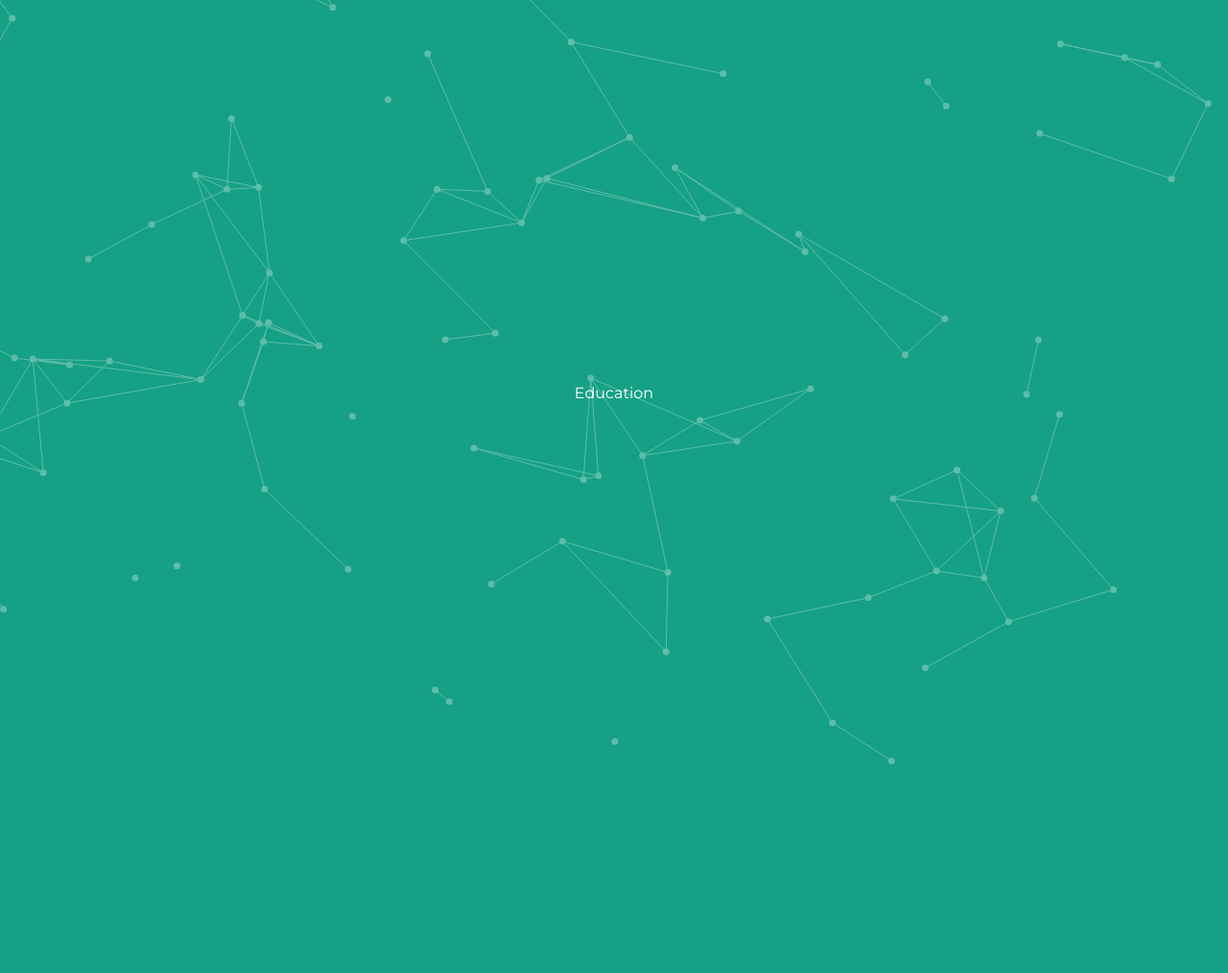
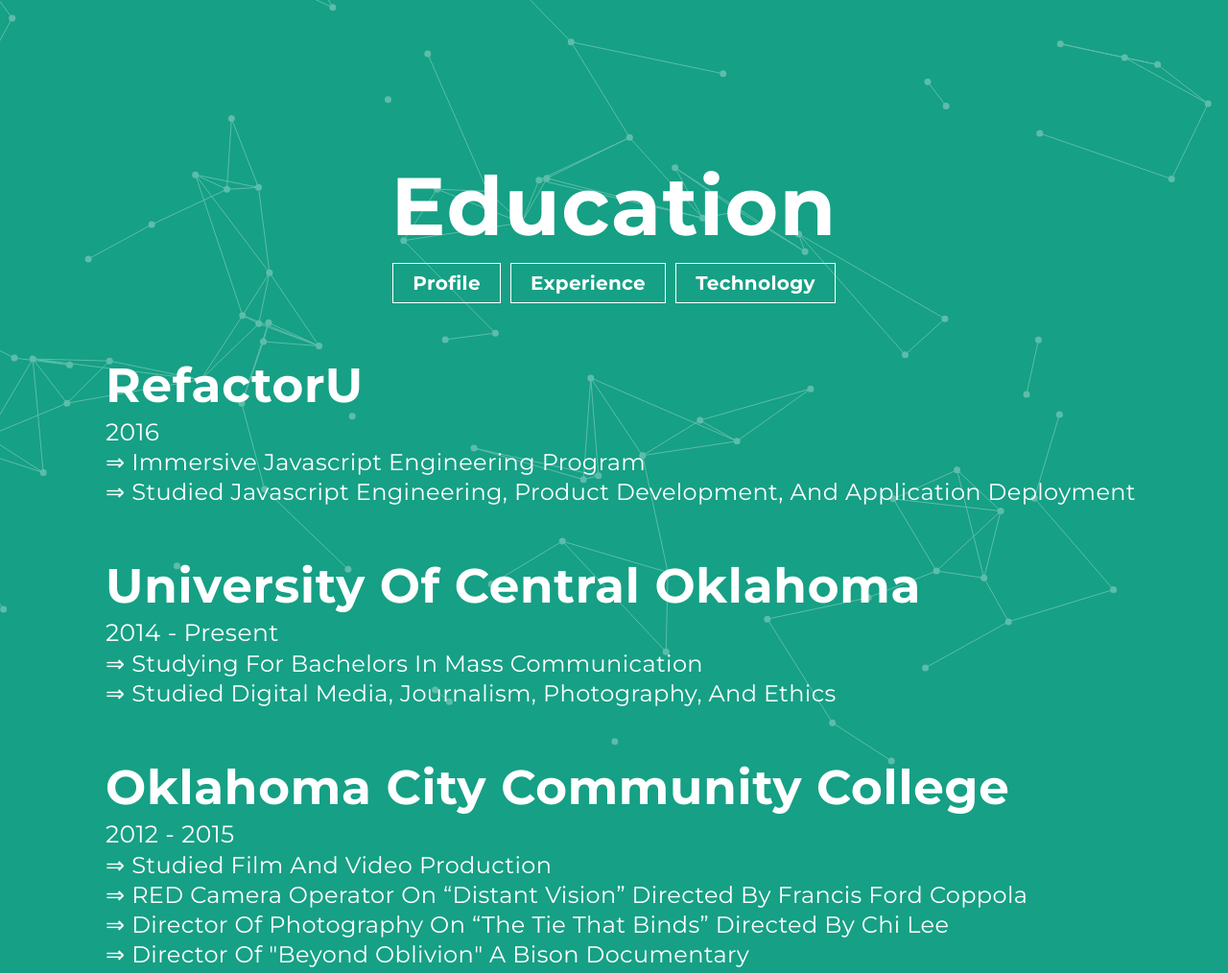
Before and after one commit to ClaytonTaylor/personal-website, a plain HTML site: page directory/index.html at #!/education in a window 1280 px wide. Shown: the whole page at 96% size. Before the commit the page ends 800 px from the top, so only its background shows below. Drawn offline with nearby package versions, Linux system fonts and the light colour scheme; some packages are replaced by stand-ins of ours.

Commit message:
Education HTML filled out

```diff
--- a/directory/css/clay.css
+++ b/directory/css/clay.css
@@ -57,7 +57,7 @@ table {
 html, body {
   width: 100%;
   height: 100%;
-  overflow: hidden;
+  /*overflow: hidden;*/
 }
 
 body {
@@ -77,7 +77,7 @@ body {
 #intro {
   position: absolute;
   left: 0;
-  top: 50%;
+  top: 20%;
   padding: 0 20px;
   width: 100%;
   text-align: center;
@@ -97,6 +97,21 @@ h1 {
   margin: 30px auto;
   line-height: 1.1;
 }*/
+
+h2 {
+  text-transform: capitalize;
+  font-size: 50px;
+  font-weight: 600;
+  letter-spacing: 0.015em;
+}
+
+h3 {
+  text-transform: capitalize;
+  font-size: 25px;
+  font-weight: 400;
+  letter-spacing: 0.015em;
+}
+
 p {
   margin: 0 0 30px 0;
   font-size: 24px;
@@ -165,3 +180,13 @@ p {
     height: 4px;
   }
 }
+
+.info-block {
+  margin-left: 90px;
+  padding-top: 30px;
+  text-align: left;
+}
+
+.info-section {
+  padding-top: 20px;
+}
--- a/directory/js/jquery/particle.js
+++ b/directory/js/jquery/particle.js
@@ -1,7 +1,4 @@
-/**
- * Particleground demo
- * @author Jonathan Nicol - @mrjnicol
- */
+
 
 document.addEventListener('DOMContentLoaded', function () {
   particleground(document.getElementById('particles'), {
--- a/directory/views/education.html
+++ b/directory/views/education.html
@@ -1 +1,38 @@
-<h5>Education</h5>
+<div id="particles">
+  <div id="intro">
+    <h1>Education</h1>
+    <a class="btn" ui-sref="Profile">Profile</a>
+    <a class="btn" ui-sref="Experience">Experience</a>
+    <a class="btn" ui-sref="Technology">Technology</a>
+    <!-- <a class="btn" ui-sref="Education">Education</a> -->
+
+  <div class="info-block">
+    <div class="info-section">
+      <h2>RefactorU</h2>
+      <h3>2016<h3>
+        <p>
+          ⇒	Immersive Javascript Engineering Program <br>
+          ⇒	Studied Javascript Engineering, Product Development, and Application Deployment
+        </p>
+    </div>
+    <div class="info-section">
+      <h2>University of Central Oklahoma<h2>
+      <h3>2014 - Present<h3>
+        <p>
+          ⇒	Studying for Bachelors in Mass Communication <br>
+          ⇒	Studied Digital Media, Journalism, Photography, and Ethics
+        </p>
+    </div>
+    <div class="info-section">
+      <h2>Oklahoma City Community College<h2>
+      <h3>2012 - 2015<h3>
+        <p>
+          ⇒	Studied Film and Video Production <br>
+          ⇒ RED Camera Operator on “Distant Vision” Directed by Francis Ford Coppola <br>
+          ⇒ Director of Photography on “The Tie That Binds” Directed by Chi Lee <br>
+          ⇒ Director of "Beyond Oblivion" a Bison Documentary <br>
+    </div>
+
+  </div>
+</div>
+</div>
```
Also changed, not shown: directory/views/experience.html (+10 -1 lines), directory/views/home.html (+1 -1 lines), directory/views/profile.html (+10 -1 lines), directory/views/technology.html (+10 -1 lines).
